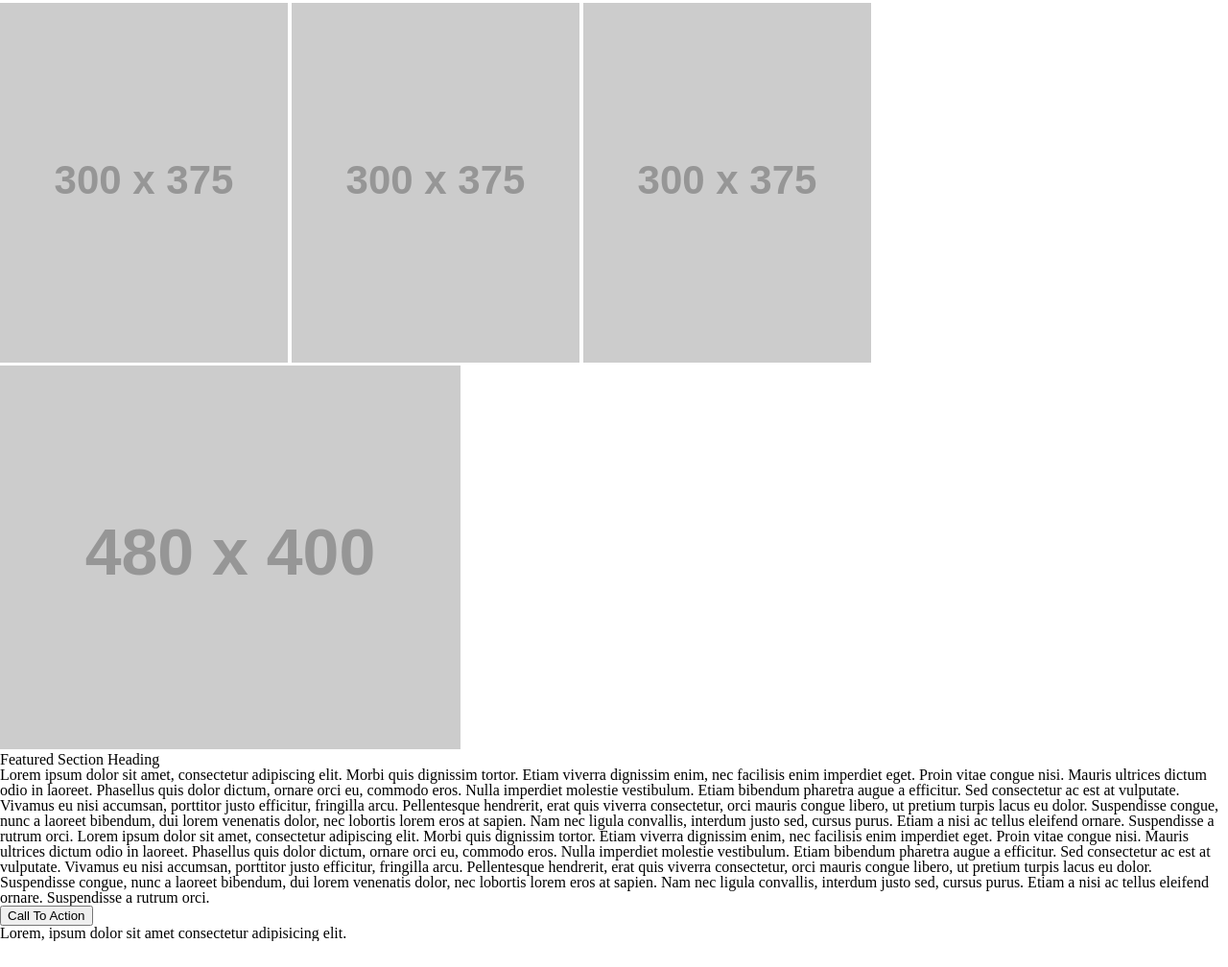
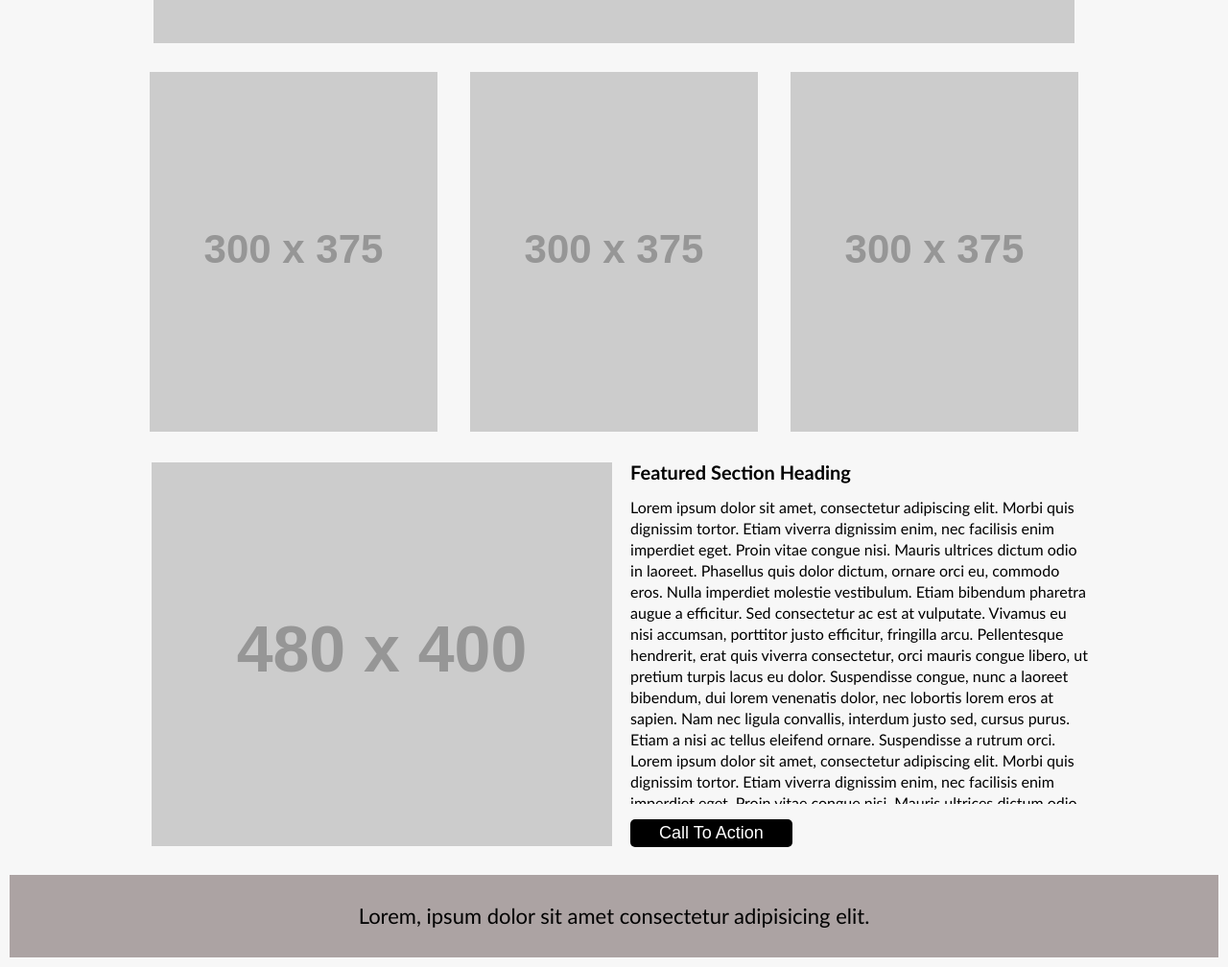
Before and after one commit to LanaSShamayleh/wirefame-exercise, a plain HTML site: page index.html in a window 1280 px wide. Shown: the part 603-1611 px from the top of the page at 96% size. Before the commit the page ends 1584 px from the top, so only its background shows below. Drawn offline with Linux system fonts and the light colour scheme; placeholder pictures from the web are drawn by us.

Commit message:
Lab08-a-Final

```diff
--- a/css/style.css
+++ b/css/style.css
@@ -0,0 +1,83 @@
+* {
+    box-sizing: border-box;
+}
+
+body {
+    font-family: Calibri, Arial, Helvetica, sans-serif;
+    padding: 10px;
+    background-color: rgb(247, 247, 247);
+    text-align: center;
+}
+
+header h1 {
+    text-align: center;
+    font-size: 36px;
+    padding: 20px;
+}
+
+nav {
+    background-color: rgb(172, 163, 163);
+    margin-bottom: 30px;
+}
+
+nav ul li {
+    display: inline-block;
+    padding: 5px 48px;
+    font-size: 20px;
+    font-weight: 600;
+    vertical-align: middle;
+}
+
+main>img:first-child {
+    display: block;
+    margin: 15px auto;
+}
+
+div img:nth-child(1), div img:nth-child(2), div img:nth-child(3) {
+    display: inline-block;
+    margin: 15px;
+}
+
+div#inline {
+    position: relative;
+}
+
+div#inline img, div#inline section {
+    display: inline-block;
+    width: 480px;
+    text-align: left;
+    vertical-align: middle;
+}
+
+section h2 {
+    font-size: 20px;
+    font-weight: 700;
+}
+
+section p {
+    overflow: scroll;
+    height: 320px;
+    line-height: 22px;
+    margin: 16px 0px;
+}
+
+button {
+    background-color: black;
+    color: white;
+    font-size: 18px;
+    padding: 4px 30px;
+    border-radius: 5px;
+    border: black;
+    transition: background-color ease 350ms;
+}
+
+button:hover {
+    background-color: teal;
+}
+
+footer {
+    background-color: rgb(172, 163, 163);
+    padding: 32px;
+    font-size: 22px;
+    margin: 15px 0px 0px 0px;
+}
--- a/index.html
+++ b/index.html
@@ -14,7 +14,7 @@
         <h1>Wireframe Exercise</h1>
         <nav>
             <ul>
-                <li><img <img src="https://placehold.it/200x70/ddd" /></li>
+                <li><img src="http://placehold.it/200x70/ddd" alt="placehold200x70"></li>
                 <li>Nav Item 1</li>
                 <li>Nav Item 2</li>
                 <li>Nav Item 3</li>
@@ -23,14 +23,14 @@
         </nav>
     </header>
     <main>
-        <img src="https://placehold.it/960x450/ddd" />
+        <img src="http://placehold.it/960x450/ddd" alt="placehold660x450">
         <div>
-            <img src="https://placehold.it/300x375/ddd" />
-            <img src="https://placehold.it/300x375/ddd" />
-            <img src="https://placehold.it/300x375/ddd" />
+            <img src="http://placehold.it/300x375/ddd" alt="placeholderimage">
+            <img src="http://placehold.it/300x375/ddd" alt="placeholderimage">
+            <img src="http://placehold.it/300x375/ddd" alt="placeholderimage">
         </div>
         <div id="inline">
-            <img src="https://placehold.it/480x400/ddd" />
+            <img src="http://placehold.it/480x400/ddd" alt="">
             <section>
                 <h2>Featured Section Heading</h2>
                 <p>Lorem ipsum dolor sit amet, consectetur adipiscing elit. Morbi quis dignissim tortor. Etiam viverra
```
